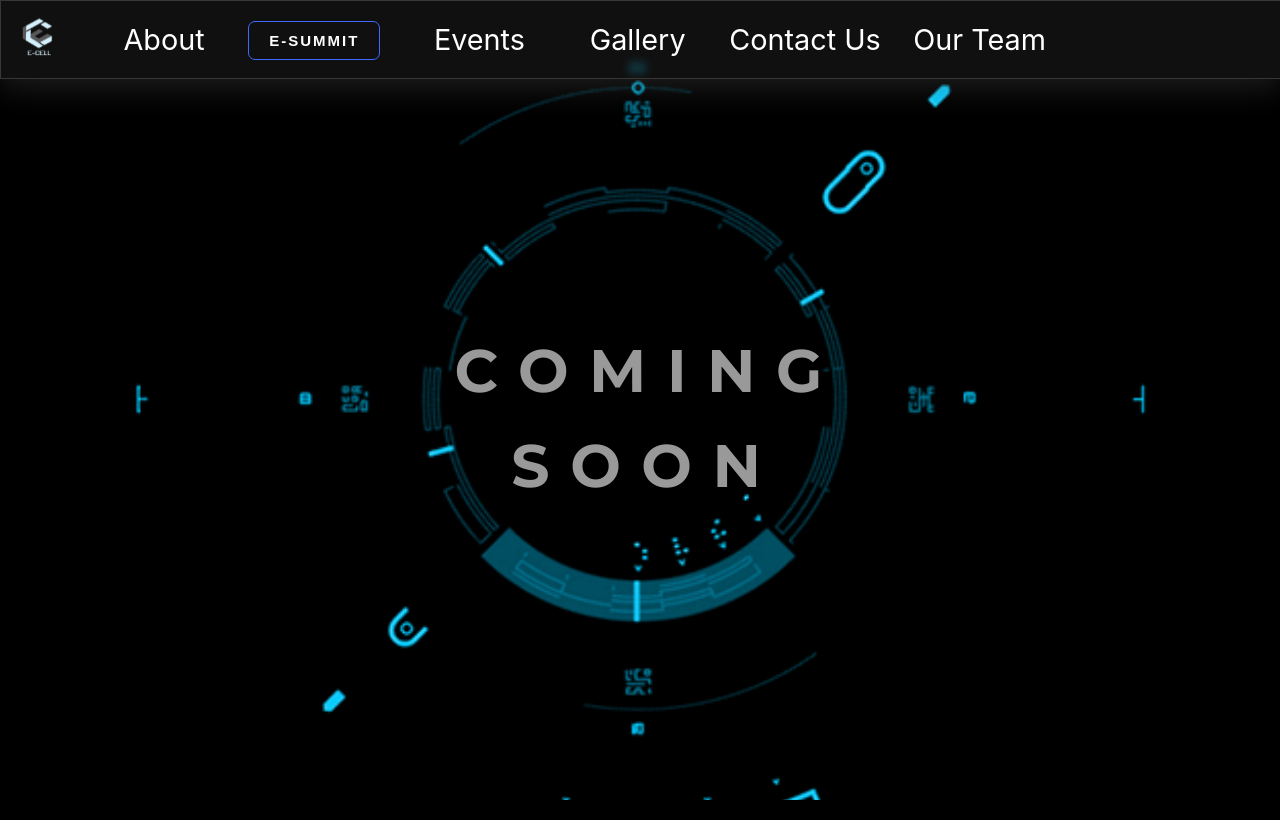
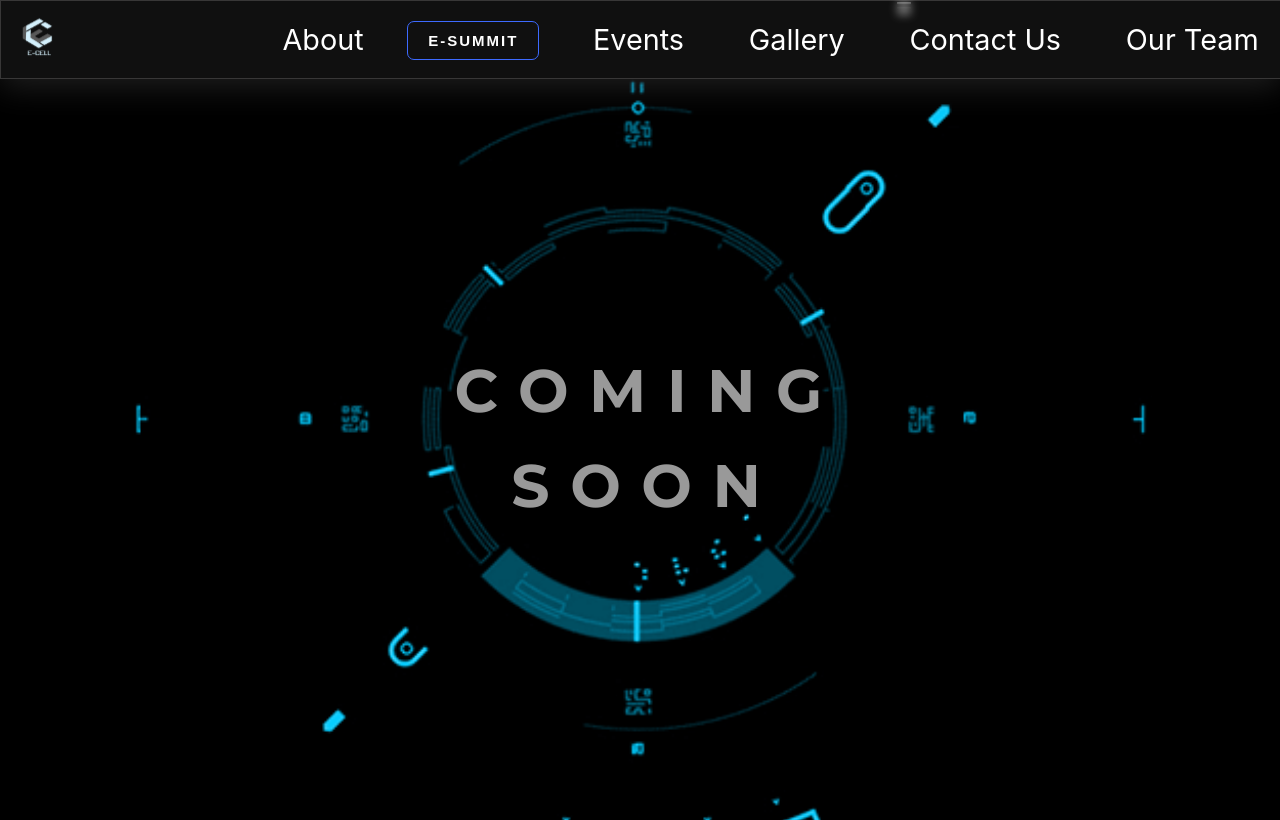
Before and after one commit to Pranjal-231003/E-Cell-Website, a React (Create React App) app in the folder frontend/: page /esummit in a window 1280 px wide. Built offline with nearby package versions, Linux system fonts and the light colour scheme.

Commit message:
link click close nav

```diff
--- a/frontend/src/components/Navbar.jsx
+++ b/frontend/src/components/Navbar.jsx
@@ -43,39 +43,43 @@ const Navbar = () => {
         </Link>
         <div className={`nav-links ${isNavOpen ? 'show-nav' : 'hide-nav'}`}>
           <ScrollLink to="gradiant" smooth={true} duration={800} onClick={() => scrollToSection("gradiant")}>
-            <Link to='/'>
+            <Link to='/' className='link' onClick={handleNavClick}>
             About
             </Link>
           </ScrollLink>
-          <Link to='/esummit'>
-          <button className="overflow-hidden relative hover:brightness-150 active:opacity-75 duration-300 btn">
+          <Link to='/esummit' className='link' onClick={handleNavClick}>
+          <button className="overflow-hidden relative hover:brightness-150 active:opacity-75 duration-300 link btn">
             E-summit
           </button>
           </Link>
           <ScrollLink to="events" smooth={true} duration={800} onClick={() => scrollToSection("events")}>
-          <Link to='/'>
+          <Link to='/' className='link' onClick={handleNavClick}>
             Events
             </Link>
           </ScrollLink>
           <ScrollLink to="gallery-container" smooth={true} duration={800} onClick={() => scrollToSection("gallery-container")}>
-          <Link to='/'>
+          <Link to='/' className='link' onClick={handleNavClick}>
             Gallery
             </Link>
           </ScrollLink>
-          <Link to="/contact">
+          <ScrollLink>
+          <Link to="/contact" className='link' onClick={handleNavClick}>
             Contact Us
           </Link>
-
-          <Link to='/team'>
+          </ScrollLink>
+          <ScrollLink>
+          <Link to='/team' className='link' onClick={handleNavClick}>
             Our Team
             </Link>
+          </ScrollLink>
 
         </div>
+        </nav>
         <div className={`nav-icon`} onClick={handleNavClick}>
           {isNavOpen ? <FaTimes /> : <FaBars />}
         </div>
         {isNavOpen && <div  onClick={closeNav}></div>}
-      </nav>
+
       {showESummit && <ESummit />}
     </header>
   );
```
